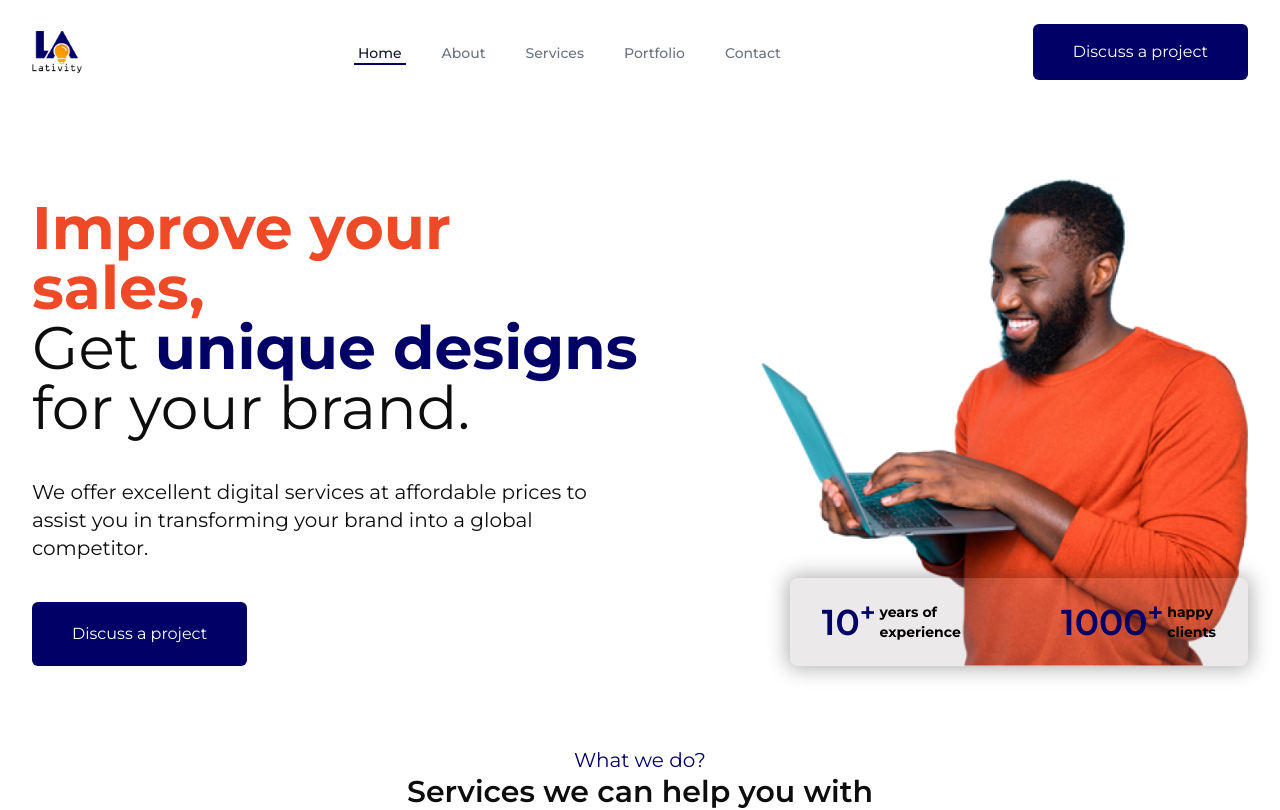
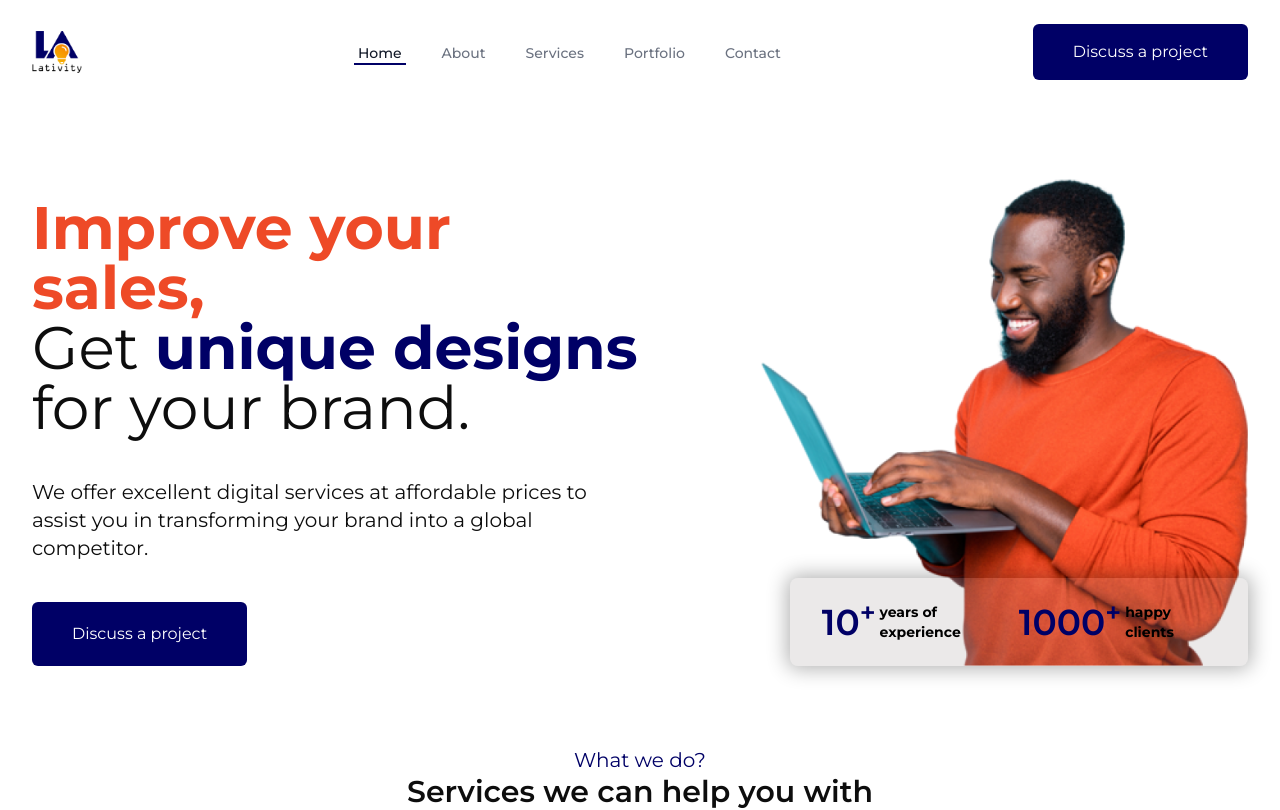
Before and after one commit to ogunsolahabib/lativity, a Next.js app: page / in a window 1280 px wide. Shown: the top 810 px of the page. Built offline with nearby package versions, Linux system fonts and the light colour scheme.

Commit message:
numbers box to grid

```diff
--- a/src/components/sections/hero.tsx
+++ b/src/components/sections/hero.tsx
@@ -13,7 +13,7 @@ export default function Hero() {
             <div className="relative w-full md:w-fit">
                 <Image src='/images/hero-image.png' alt='man with laptop' width={500} height={500} />
                 <div className="w-full md:w-11/12 absolute bottom-0 right-0 shadow-[0_0_20px_3px_rgba(0,0,0,0.3)] rounded-lg px-4 md:px-8 py-6 bg-[#9C8F8F] bg-opacity-20 font-bold border-1 border-gray-50">
-                    <div className="flex items-center justify-between">
+                    <div className="grid grid-cols-2 items-center justify-between">
                         <span className="flex gap-1 items-center text-l_blue">
                             <span className="text-2xl md:text-4xl font-semibold">10<sup>+</sup></span>
                             <span className="text-black text-xs md:text-sm"> years  of<br /> experience</span>
```
